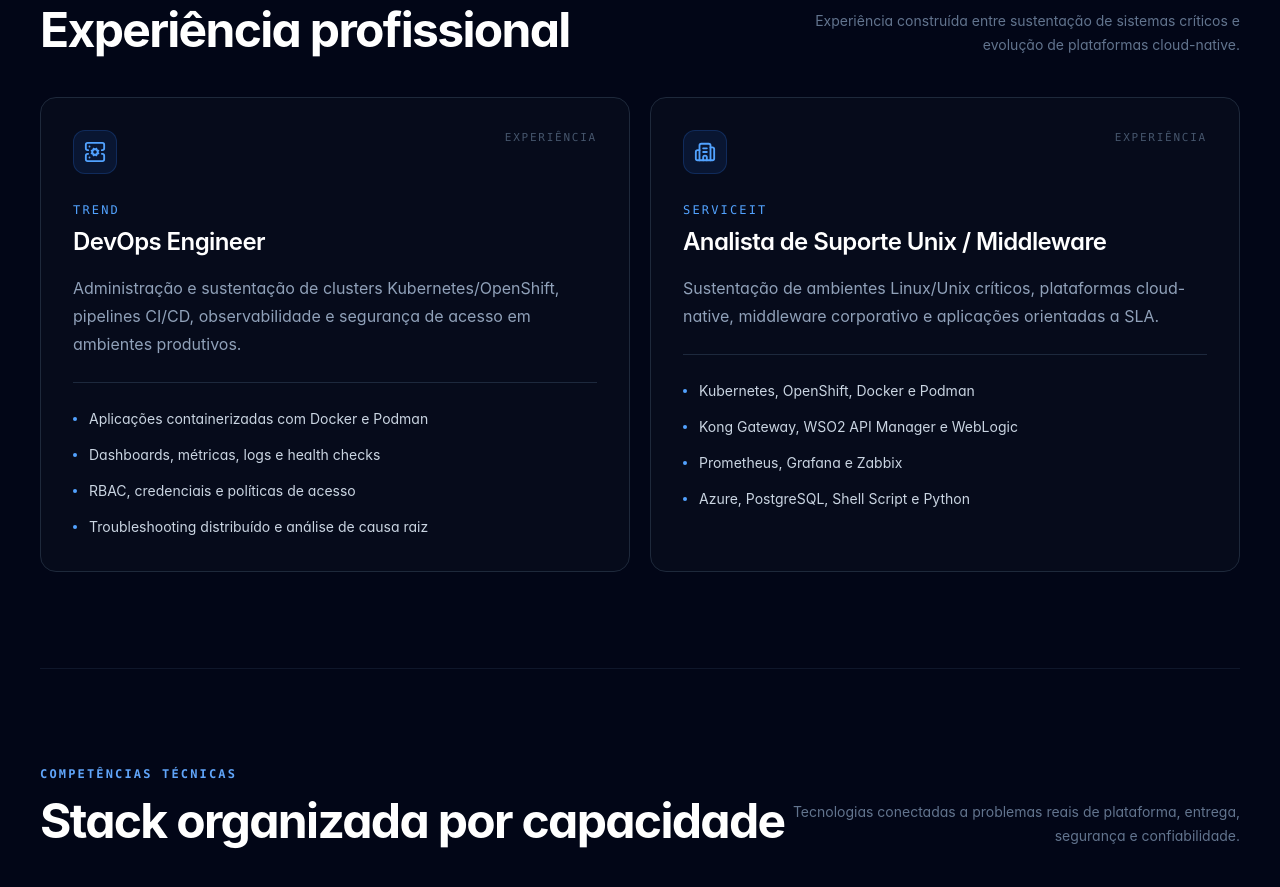
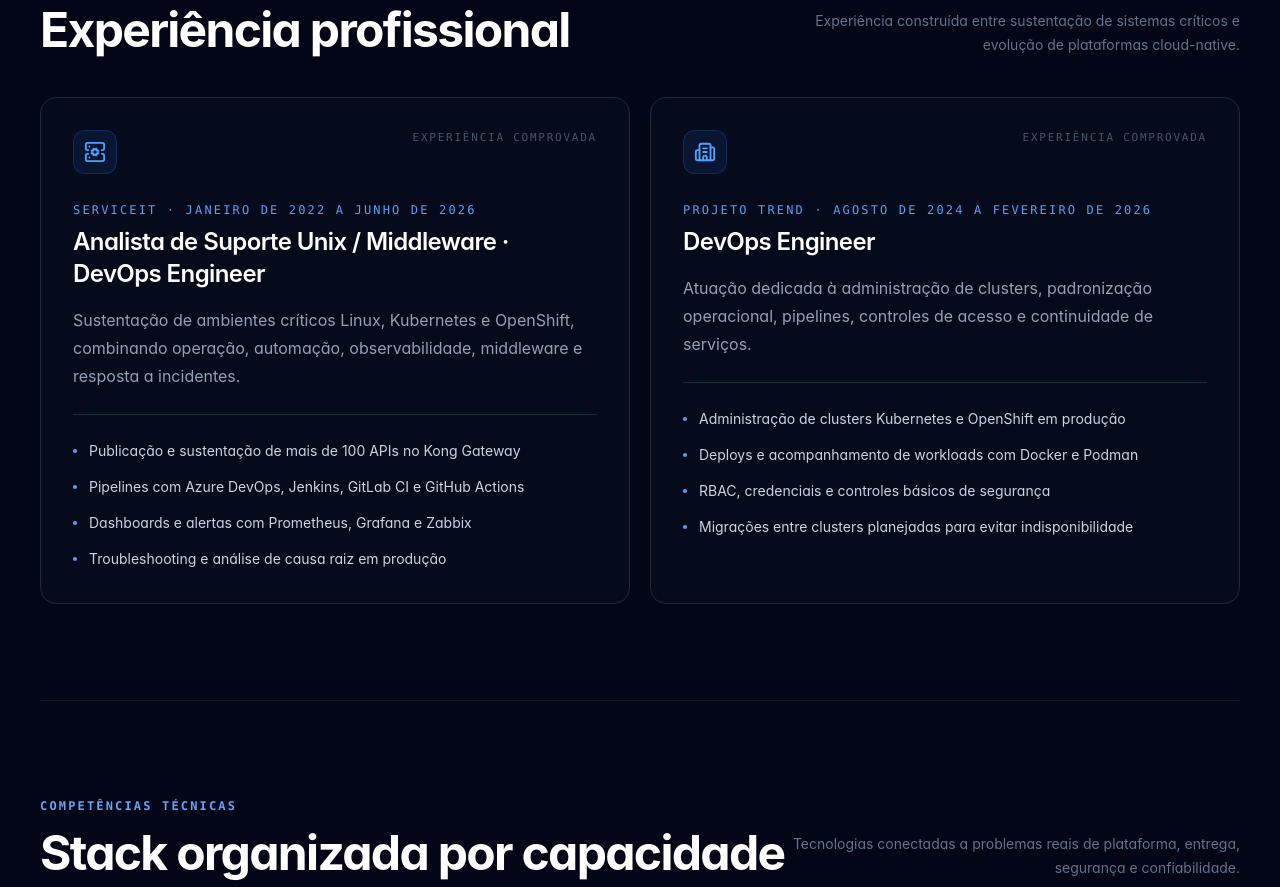
Before and after one commit to thiagor125/portifolio-devops, a Next.js app: page / in a window 1280 px wide. Shown: the part 3800-4687 px from the top of the page. Built offline with nearby package versions, Linux system fonts and the light colour scheme.

Commit message:
Upgrade portfolio with verified resume evidence

```diff
--- a/sections/Experience.tsx
+++ b/sections/Experience.tsx
@@ -2,27 +2,27 @@ import { Building2, ServerCog } from "lucide-react";
 
 const experiences = [
   {
-    company: "TREND",
-    role: "DevOps Engineer",
+    company: "ServiceIt · Janeiro de 2022 a junho de 2026",
+    role: "Analista de Suporte Unix / Middleware · DevOps Engineer",
     description:
-      "Administração e sustentação de clusters Kubernetes/OpenShift, pipelines CI/CD, observabilidade e segurança de acesso em ambientes produtivos.",
+      "Sustentação de ambientes críticos Linux, Kubernetes e OpenShift, combinando operação, automação, observabilidade, middleware e resposta a incidentes.",
     highlights: [
-      "Aplicações containerizadas com Docker e Podman",
-      "Dashboards, métricas, logs e health checks",
-      "RBAC, credenciais e políticas de acesso",
-      "Troubleshooting distribuído e análise de causa raiz",
+      "Publicação e sustentação de mais de 100 APIs no Kong Gateway",
+      "Pipelines com Azure DevOps, Jenkins, GitLab CI e GitHub Actions",
+      "Dashboards e alertas com Prometheus, Grafana e Zabbix",
+      "Troubleshooting e análise de causa raiz em produção",
     ],
   },
   {
-    company: "ServiceIt",
-    role: "Analista de Suporte Unix / Middleware",
+    company: "Projeto TREND · Agosto de 2024 a fevereiro de 2026",
+    role: "DevOps Engineer",
     description:
-      "Sustentação de ambientes Linux/Unix críticos, plataformas cloud-native, middleware corporativo e aplicações orientadas a SLA.",
+      "Atuação dedicada à administração de clusters, padronização operacional, pipelines, controles de acesso e continuidade de serviços.",
     highlights: [
-      "Kubernetes, OpenShift, Docker e Podman",
-      "Kong Gateway, WSO2 API Manager e WebLogic",
-      "Prometheus, Grafana e Zabbix",
-      "Azure, PostgreSQL, Shell Script e Python",
+      "Administração de clusters Kubernetes e OpenShift em produção",
+      "Deploys e acompanhamento de workloads com Docker e Podman",
+      "RBAC, credenciais e controles básicos de segurança",
+      "Migrações entre clusters planejadas para evitar indisponibilidade",
     ],
   },
 ];
@@ -47,7 +47,7 @@ export default function Experience() {
               <div className="flex h-11 w-11 items-center justify-center rounded-xl border border-blue-500/20 bg-blue-500/10 text-blue-400">
                 {index === 0 ? <ServerCog size={22} aria-hidden="true" /> : <Building2 size={22} aria-hidden="true" />}
               </div>
-              <span className="font-mono text-[11px] uppercase tracking-[0.16em] text-slate-600">experiência</span>
+              <span className="font-mono text-[11px] uppercase tracking-[0.16em] text-slate-600">experiência comprovada</span>
             </div>
             <p className="mt-7 font-mono text-xs uppercase tracking-[0.18em] text-blue-400">{experience.company}</p>
             <h3 className="mt-2 text-2xl font-semibold tracking-tight text-white">{experience.role}</h3>
```
